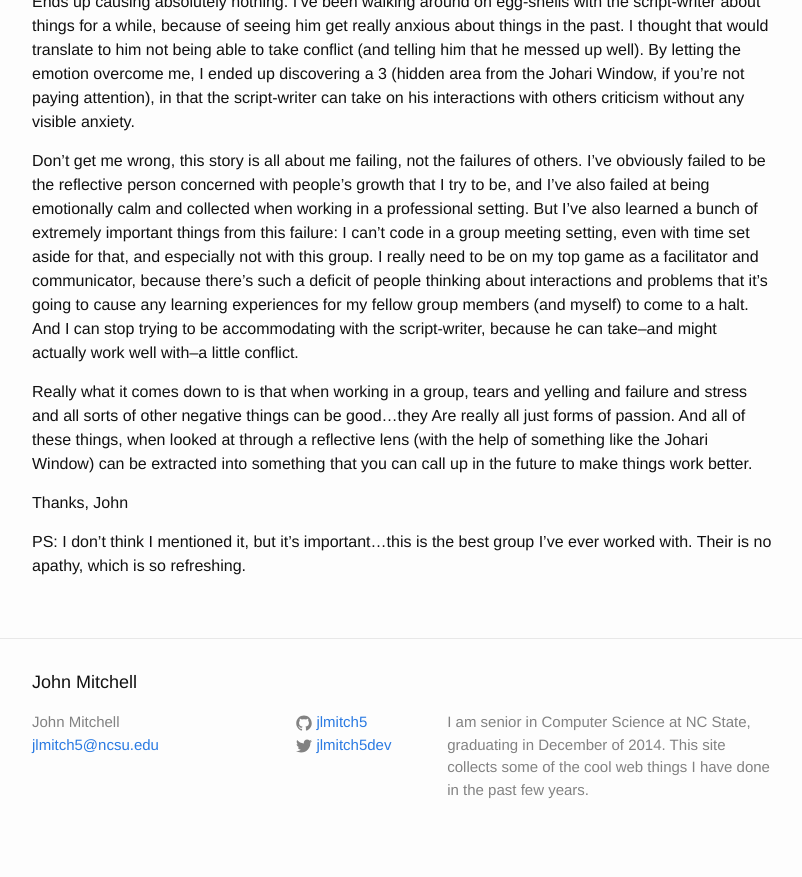
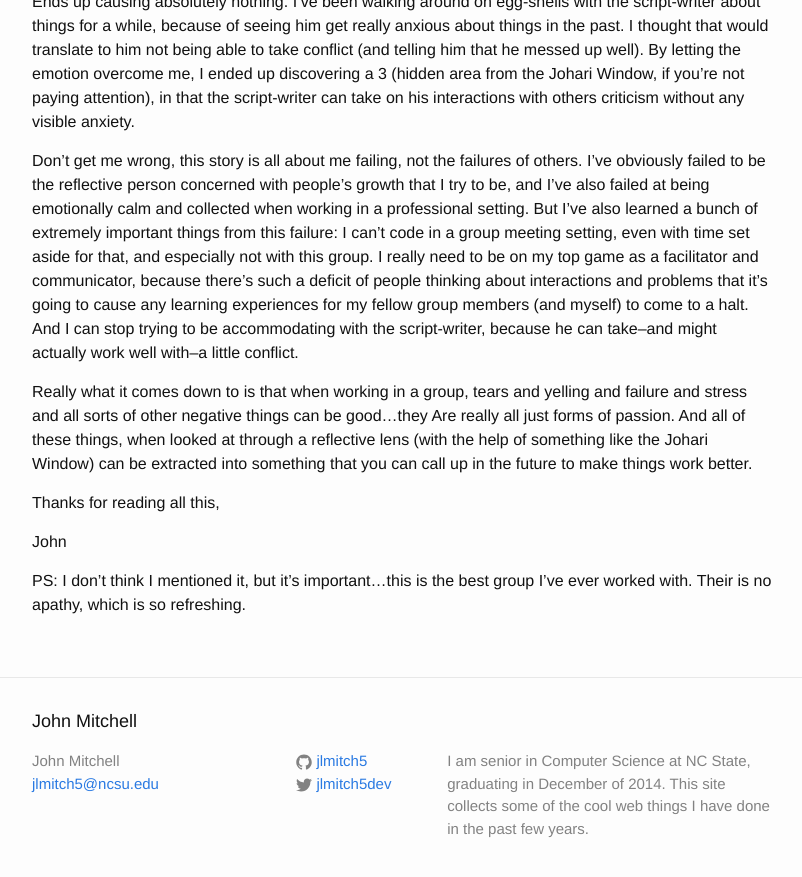
Before and after one commit to jlmitch5/jlmitch5.github.io, a Jekyll site: the page built from _posts/2014-09-25-group-dynamics-johari-window.markdown, in a window 1280 px wide and 900 px high, scrolled down 1158 px. Shown: the top 877 px of the window, without its empty margins (238-1040 px from the left). Built offline with Jekyll 4.4.1, drawn with Linux system fonts in a browser that asks for light colours.

```diff
--- a/_posts/2014-09-25-group-dynamics-johari-window.markdown
+++ b/_posts/2014-09-25-group-dynamics-johari-window.markdown
@@ -26,7 +26,8 @@
 
 Really what it comes down to is that when working in a group, tears and yelling and failure and stress and all sorts of other negative things can be good...they Are really all just forms of passion.  And all of these things, when looked at through a reflective lens (with the help of something like the Johari Window) can be extracted into something that you can call up in the future to make things work better.
 
-Thanks,
+Thanks for reading all this,
+
 John
 
 PS: I don't think I mentioned it, but it's important...this is the best group I've ever worked with.  Their is no apathy, which is so refreshing.
```
